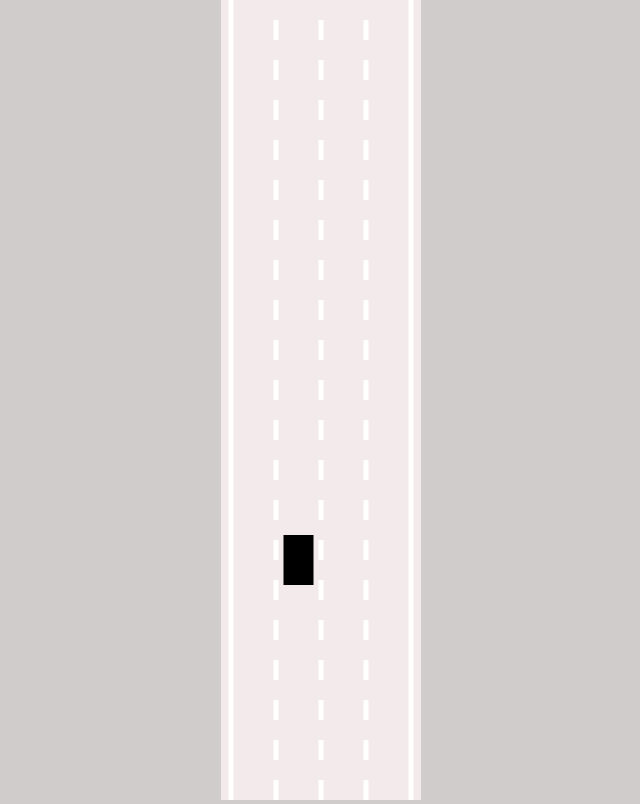
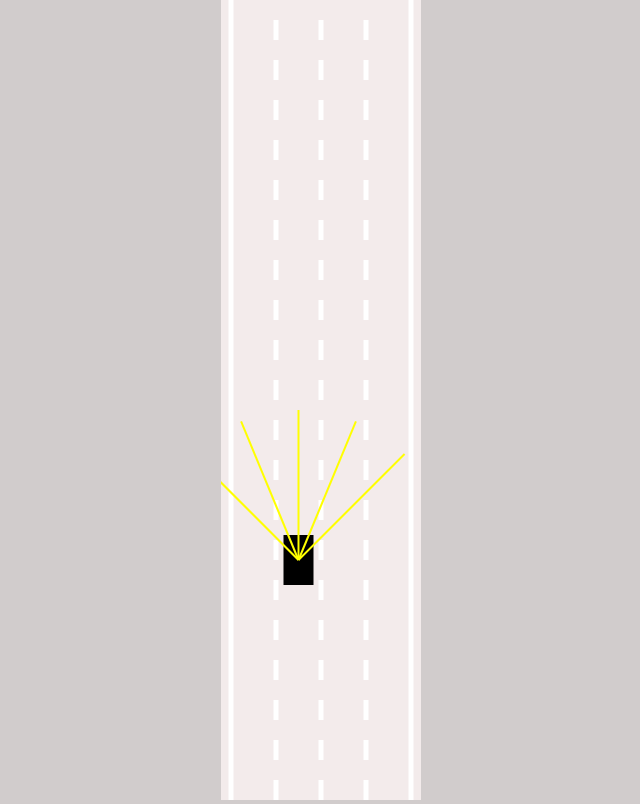
Before and after one commit to NavidJalilian/self-driving-car-simulation, a plain HTML site: page index.html in a window 1280 px wide. Shown: the whole page, without its empty margins (319-959 px from the left). Drawn offline with Linux system fonts and the light colour scheme.

Commit message:
adding sensor class to car object and draw sensors on top of car

```diff
--- a/car.js
+++ b/car.js
@@ -1,20 +1,21 @@
 class Car {
-
   constructor(x, y, width, height) {
     this.x = x;
     this.y = y;
     this.width = width;
     this.height = height;
-    this.controls = new Controls();
     this.acceleration = 0.2;
     this.speed = 0;
     this.maxSpeed = 3;
     this.friction = 0.05;
     this.angle = 0;
+    this.controls = new Controls();
+    this.sensor = new Sensor(this);
   }
 
   update() {
     this.#move();
+    this.sensor.update();
   }
 
   #move() {
@@ -47,5 +48,6 @@ class Car {
     ctx.rect(-this.width / 2, -this.height / 2, this.width, this.height);
     ctx.fill();
     ctx.restore();
+    this.sensor.draw(ctx);
   }
 }
--- a/main.js
+++ b/main.js
@@ -13,5 +13,6 @@ function animate() {
   ctx.translate(0, -car.y + canvas.height * 0.7);
   road.draw(ctx);
   car.draw(ctx);
+  ctx.restore();
   requestAnimationFrame(animate);
 }
--- a/styles.css
+++ b/styles.css
@@ -4,8 +4,11 @@
   padding: 0;
 }
 body {
+  display: flex;
+  justify-content: center;
+  align-items: center;
   text-align: center;
-  background:rgb(209, 204, 204);
+  background: rgb(209, 204, 204);
 }
 canvas {
   background: rgb(243, 235, 235);
```
